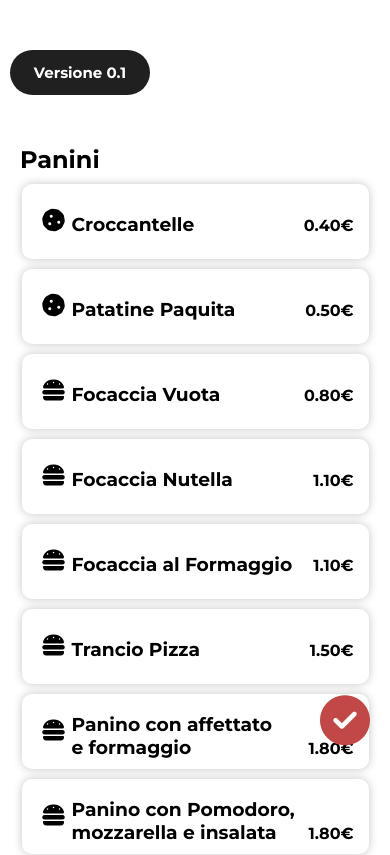
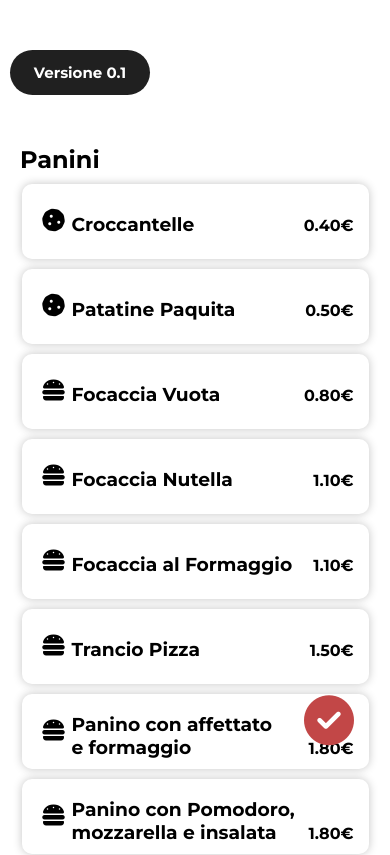
Before and after one commit to SnivyCode/smartbar, a plain HTML site: page ordini/ordini.html in a window 390 px wide. Shown: the top 855 px of the page. Drawn offline with Linux system fonts and the light colour scheme.

Commit message:
Update ordini.css

```diff
--- a/ordini/ordini.css
+++ b/ordini/ordini.css
@@ -29,7 +29,7 @@ body {
     position: fixed;
     font-size: 50px;
     text-align: right;
-    margin-left: 320px;
+    margin-left: 450px;
     margin-top: 600px;
 }
 
@@ -86,6 +86,10 @@ h4 {
         width: calc(430px - 50px);
 
     }
+
+    #check {
+        margin-left: calc(450px - 76px);
+    }
 }
 
 @media (max-width: 420px)  {
@@ -93,12 +97,20 @@ h4 {
         width: calc(430px - 50px);
 
     }
+
+    #check {
+        margin-left: calc(450px - 126px);
+    }
 }
 
 @media (max-width: 397px)  {
     .elemento {
         width: calc(397px - 50px);
 
+    }
+
+    #check {
+        margin-left: calc(450px - 146px);
     }
 }
 
@@ -112,4 +124,8 @@ h4 {
     h3 {
         font-size: 14px;
     }
+
+    #check {
+        margin-left: calc(450px - 176px);
+    }
 }
```
